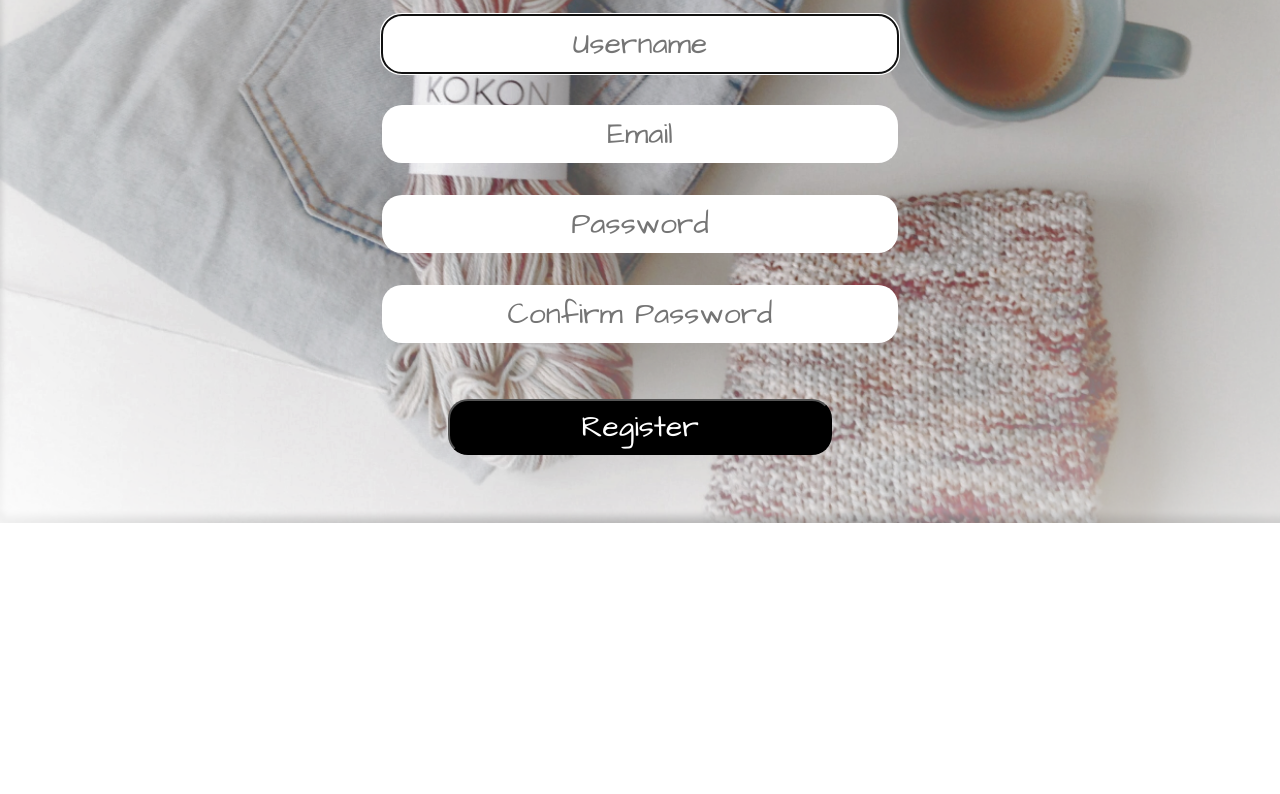
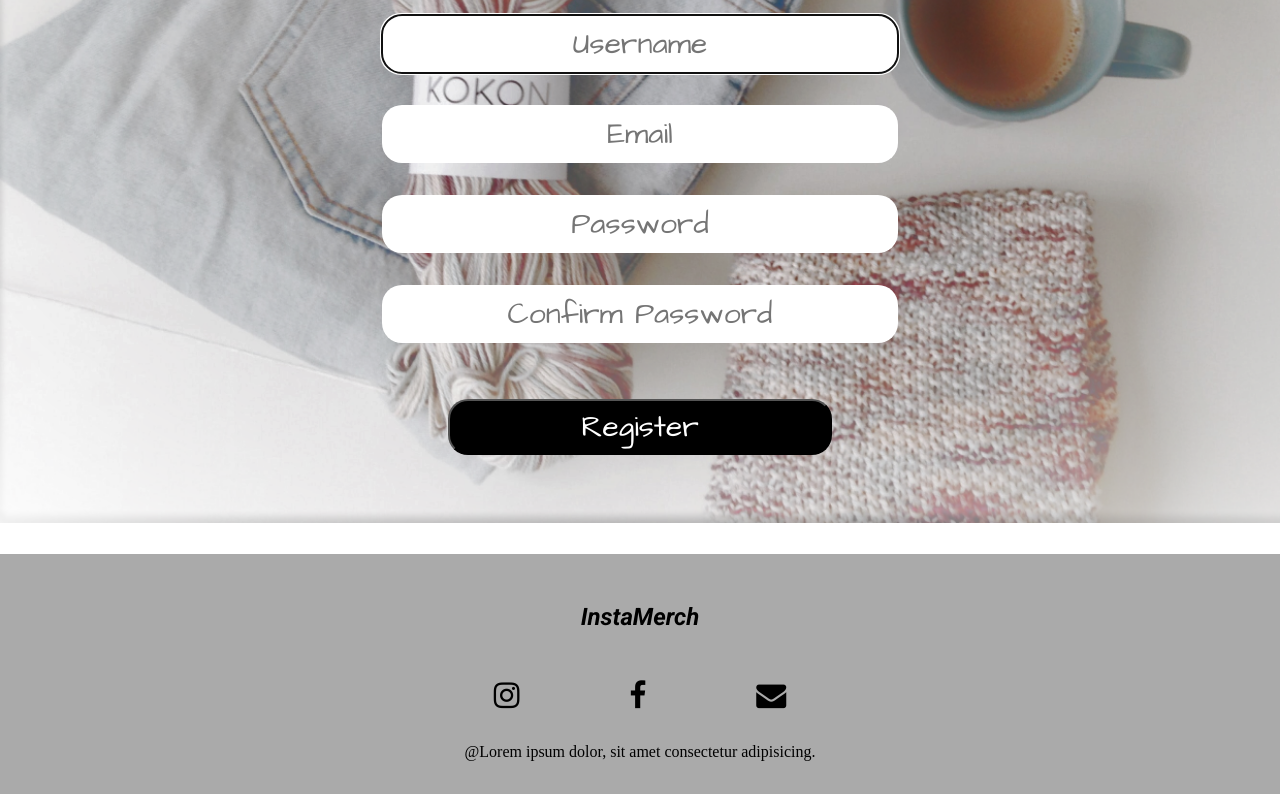
Before and after one commit to SaratAngajalaoffl/InstaMerch, a Django app: page /accounts/register/ in a window 1280 px wide. Shown: the part 276-1070 px from the top of the page. Before the commit the page ends 799 px from the top, so only its background shows below. Run offline with Django 3.2, Linux system fonts and the light colour scheme.

Commit message:
Added footer to the website

```diff
--- a/InstaMerch/WEB/templates/WEB/base.html
+++ b/InstaMerch/WEB/templates/WEB/base.html
@@ -6,6 +6,10 @@
 		<meta name="viewport" content="width=device-width, initial-scale=1.0" />
 		<title>InstaMerch</title>
 		<link rel="stylesheet" href="{% static 'css/main.css' %}?version=1" />
+		<link
+			rel="stylesheet"
+			href="https://cdnjs.cloudflare.com/ajax/libs/font-awesome/4.7.0/css/font-awesome.min.css"
+		/>
 	</head>
 	<body>
 		<div class="navbar">
@@ -45,5 +49,16 @@
 			</div>
 		</div>
 		{% block content %}{% endblock content %}
+		<div class="footer">
+			<h1 class="logo">InstaMerch</h1>
+			<div class="links">
+				<i class="fa fa-instagram" style="font-size: 30px"></i>
+				<i class="fa fa-facebook" style="font-size: 30px"></i>
+				<i class="fa fa-envelope" style="font-size: 30px"></i>
+			</div>
+			<div class="trademark">
+				@Lorem ipsum dolor, sit amet consectetur adipisicing.
+			</div>
+		</div>
 	</body>
 </html>
--- a/InstaMerch/WEB/views.py
+++ b/InstaMerch/WEB/views.py
@@ -52,7 +52,6 @@ def register_view(request):
             password = form.cleaned_data['password1']
 
             user = authenticate(username=username, password=password)
-            print("User id is",user.id)
             account = models.Account(user = user)
             cart = web_models.Cart(account = account)
             account.save()
--- a/InstaMerch/static/css/main.css
+++ b/InstaMerch/static/css/main.css
@@ -229,6 +229,29 @@ input:focus {
 	text-decoration: none !important;
 }
 
+/* Footer */
+
+.footer {
+	margin-top: 30px;
+	display: flex;
+	background-color: #aaaaaa;
+	flex-direction: column;
+	align-items: center;
+	justify-content: space-evenly;
+	height: 30vh;
+}
+
+.logo {
+	font-family: 'Roboto', sans-serif;
+}
+
+.links {
+	display: flex;
+	flex-direction: row;
+	width: 40%;
+	justify-content: space-evenly;
+}
+
 /* Hide scollbars */
 
 *::-webkit-scrollbar {
```
Also changed, not shown: InstaMerch/API/serializers.py (+1 -6 lines), InstaMerch/API/templates/API/cancel_page.html (deleted, +0 -11 lines), InstaMerch/API/templates/API/order_preview.html (deleted, +0 -53 lines), InstaMerch/API/templates/API/success_page.html (deleted, +0 -14 lines), InstaMerch/WEB/templates/WEB/design_detail.html (+1 -54 lines), 1 other file.
